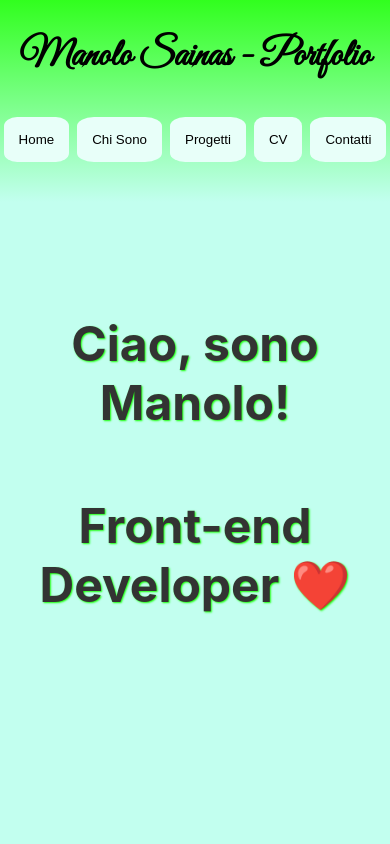
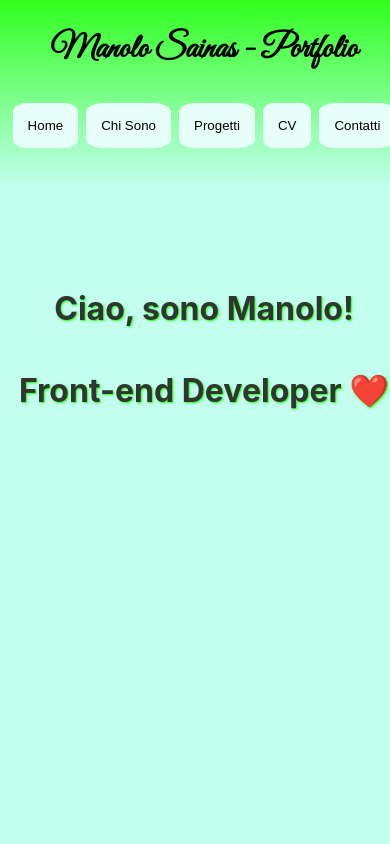
Before and after one commit to ManoloSainas/Portfolio, a React (Vite) app: page /Home in a window 390 px wide. Shown: the top 844 px of the page. Built offline with nearby package versions, Linux system fonts and the light colour scheme.

Commit message:
Migliorata la responsività della pagina Home

```diff
--- a/src/App.css
+++ b/src/App.css
@@ -13,3 +13,9 @@ body {
   -webkit-font-smoothing: antialiased;
   -moz-osx-font-smoothing: grayscale;
 }
+
+html,
+body,
+#root {
+  min-width: 408px;
+}
--- a/src/components/Stack/index.tsx
+++ b/src/components/Stack/index.tsx
@@ -8,6 +8,7 @@ type Props = PropsWithChildren<{
   height?: string
   width?: string
   flexDirection?: string
+  flexWrap?: string
   gap?: string
   backgroundColor?: string
   padding?: string
@@ -26,6 +27,7 @@ export const Stack = ({
   height = 'max-content',
   width,
   flexDirection = 'row',
+  flexWrap,
   gap,
   backgroundColor,
   padding,
@@ -45,6 +47,7 @@ export const Stack = ({
       $height={height}
       $width={width}
       $flexDirection={flexDirection}
+      $flexWrap={flexWrap}
       $gap={gap}
       $backgroundColor={backgroundColor}
       $padding={padding}
--- a/src/components/Stack/styled.ts
+++ b/src/components/Stack/styled.ts
@@ -7,6 +7,7 @@ export const StyledStack = styled.div<{
   $height?: string
   $width?: string
   $flexDirection?: string
+  $flexWrap?: string
   $gap?: string
   $backgroundColor?: string
   $padding?: string
@@ -23,6 +24,7 @@ export const StyledStack = styled.div<{
   height: ${({ $height }) => $height};
   width: ${({ $width }) => $width};
   flex-direction: ${({ $flexDirection }) => $flexDirection};
+  flex-wrap: ${({ $flexWrap }) => $flexWrap};
   gap: ${({ $gap }) => $gap};
   background-color: ${({ $backgroundColor }) => $backgroundColor};
   padding: ${({ $padding }) => $padding};
--- a/src/layout/navbar/navbar.tsx
+++ b/src/layout/navbar/navbar.tsx
@@ -8,7 +8,7 @@ export const Navbar = () => {
   return (
     <StyledNavbar>
       <StyledNavText>Manolo Sainas - Portfolio</StyledNavText>
-      <Stack justifyContent="space-between" gap="0.5rem">
+      <Stack justifyContent="space-between" gap="0.5rem" flexWrap="wrap">
         <Button variant="navbar" onClick={() => navigate('/Home')}>
           Home
         </Button>
--- a/src/layout/navbar/style.ts
+++ b/src/layout/navbar/style.ts
@@ -2,7 +2,7 @@ import styled from 'styled-components'
 
 export const StyledNavbar = styled.nav`
   display: flex;
-  width: 100vw;
+  width: 100%;
   background: linear-gradient(to bottom, #31ff1eff, #c2ffef);
   justify-content: center;
   flex-direction: column;
@@ -15,9 +15,15 @@ export const StyledNavText = styled.h1`
   font-family: 'Great Vibes', cursive;
   font-size: 3rem;
 
-  @media (max-width: 393px) {
+  @media (max-width: 519px) {
     text-align: center;
     font-family: 'Great Vibes', cursive;
     font-size: 2.4rem;
   }
+
+  @media (max-width: 433px) {
+    text-align: center;
+    font-family: 'Great Vibes', cursive;
+    font-size: 2.1rem;
+  }
 `
--- a/src/pages/chisono/styled.ts
+++ b/src/pages/chisono/styled.ts
@@ -2,8 +2,8 @@ import styled from 'styled-components'
 
 export const StyledChiSono = styled.div`
   display: flex;
-  height: 100vh;
-  width: 100vw;
+  min-height: 100vh;
+  width: 100%;
   justify-content: center;
   background-color: #c2ffef;
   gap: 3rem;
--- a/src/pages/home/home.tsx
+++ b/src/pages/home/home.tsx
@@ -6,8 +6,8 @@ export const Home = () => {
     <Stack
       justifyContent="start"
       alignItems="center"
-      width="100vw"
-      height="100vh"
+      width="100%"
+      minHeight="100vh"
       flexDirection="column"
       padding="80px 0px 0px 0px"
       backgroundColor="#c2ffef"
--- a/src/pages/home/style.ts
+++ b/src/pages/home/style.ts
@@ -5,4 +5,16 @@ export const StyledH1 = styled.h1`
   color: #333;
   text-align: center;
   text-shadow: 1px 1px 2px #15ff00ff;
+
+  @media (max-width: 591px) {
+    text-align: center;
+
+    font-size: 2.4rem;
+  }
+
+  @media (max-width: 476px) {
+    text-align: center;
+
+    font-size: 2rem;
+  }
 `
```
